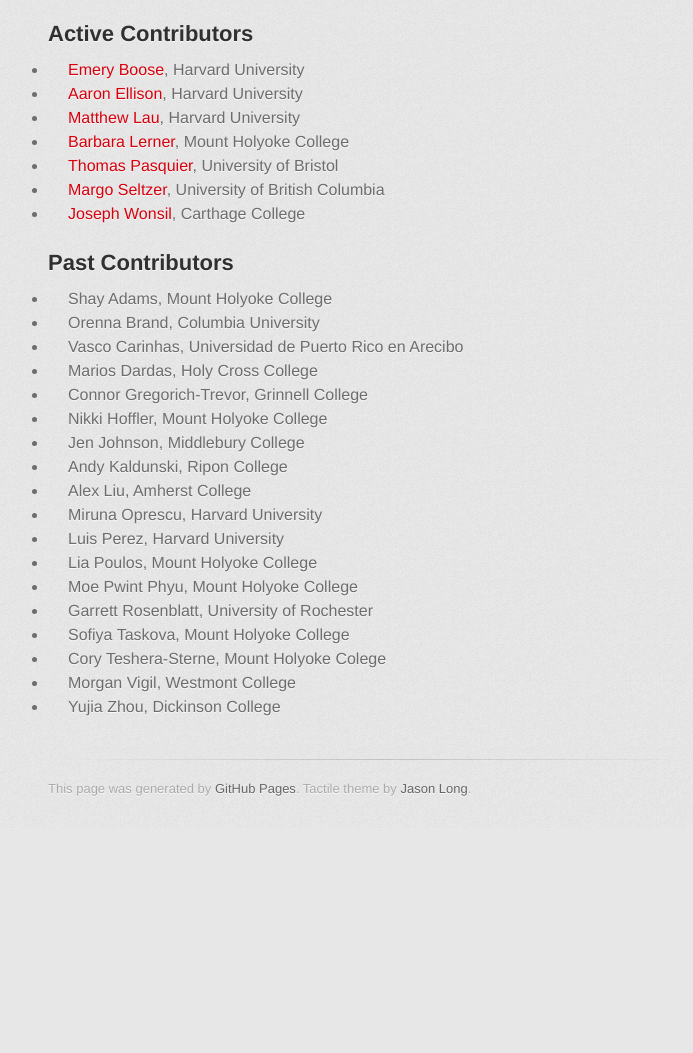
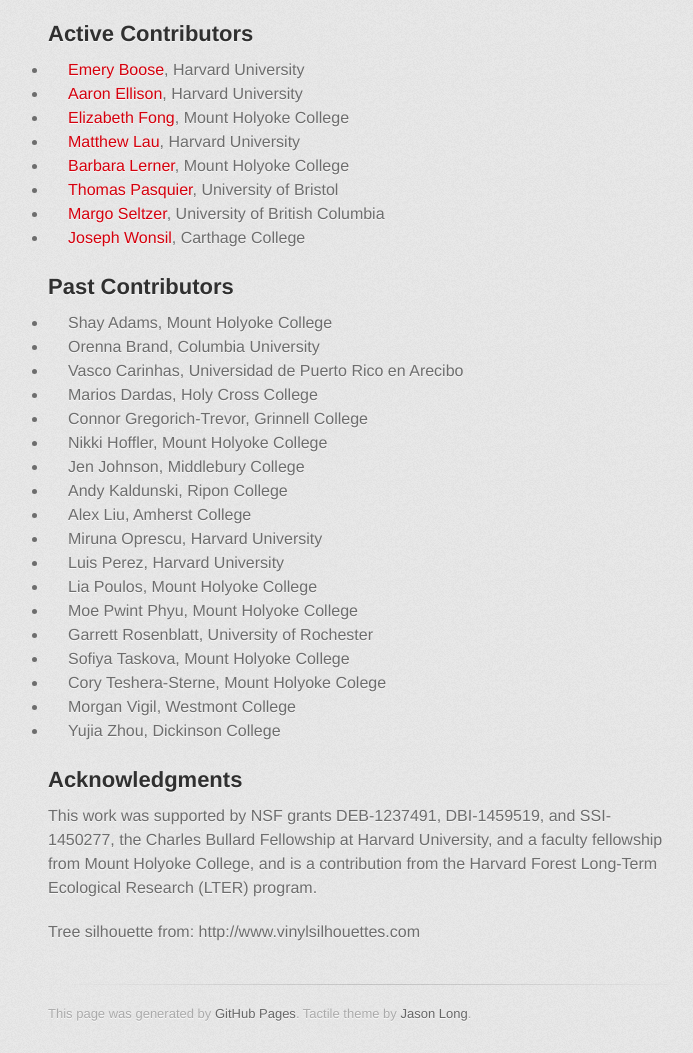
Before and after one commit to End-to-end-provenance/End-to-end-provenance.github.io, a plain HTML site: page index.html in a window 1280 px wide. Shown: the part 4214-5267 px from the top of the page, without its empty margins (282-975 px from the left). Before the commit the page ends 5042 px from the top, so only its background shows below. Drawn offline with Linux system fonts and the light colour scheme; a web font is replaced by a local one.

Commit message:
Updates to organization web page

```diff
--- a/index.html
+++ b/index.html
@@ -134,6 +134,8 @@
 
 <li><a href="http://harvardforest.fas.harvard.edu/aaron-ellison">Aaron Ellison</a>, Harvard University</li>
 
+<li><a href="https://www.linkedin.com/in/elizabethfongwm">Elizabeth Fong</a>, Mount Holyoke College</li>
+
 <li><a href="http://harvardforest.fas.harvard.edu/researchers/8438">Matthew Lau</a>, Harvard University</li>
 
 <li><a href="https://www.mtholyoke.edu/%7Eblerner/">Barbara Lerner</a>, Mount Holyoke College</li>
@@ -169,6 +171,12 @@
 <li>Yujia Zhou, Dickinson College</li>
 </ul>
 
+<h2>Acknowledgments</h2>
+
+<p>This work was supported by NSF grants DEB-1237491, DBI-1459519, and SSI-1450277, the Charles Bullard Fellowship at Harvard University, and a faculty fellowship from Mount Holyoke College, and is a contribution from the Harvard Forest Long-Term Ecological Research (LTER) program.</p>
+
+<p>Tree silhouette from: http://www.vinylsilhouettes.com</p>
+
 </section>
 
 <footer>
```
